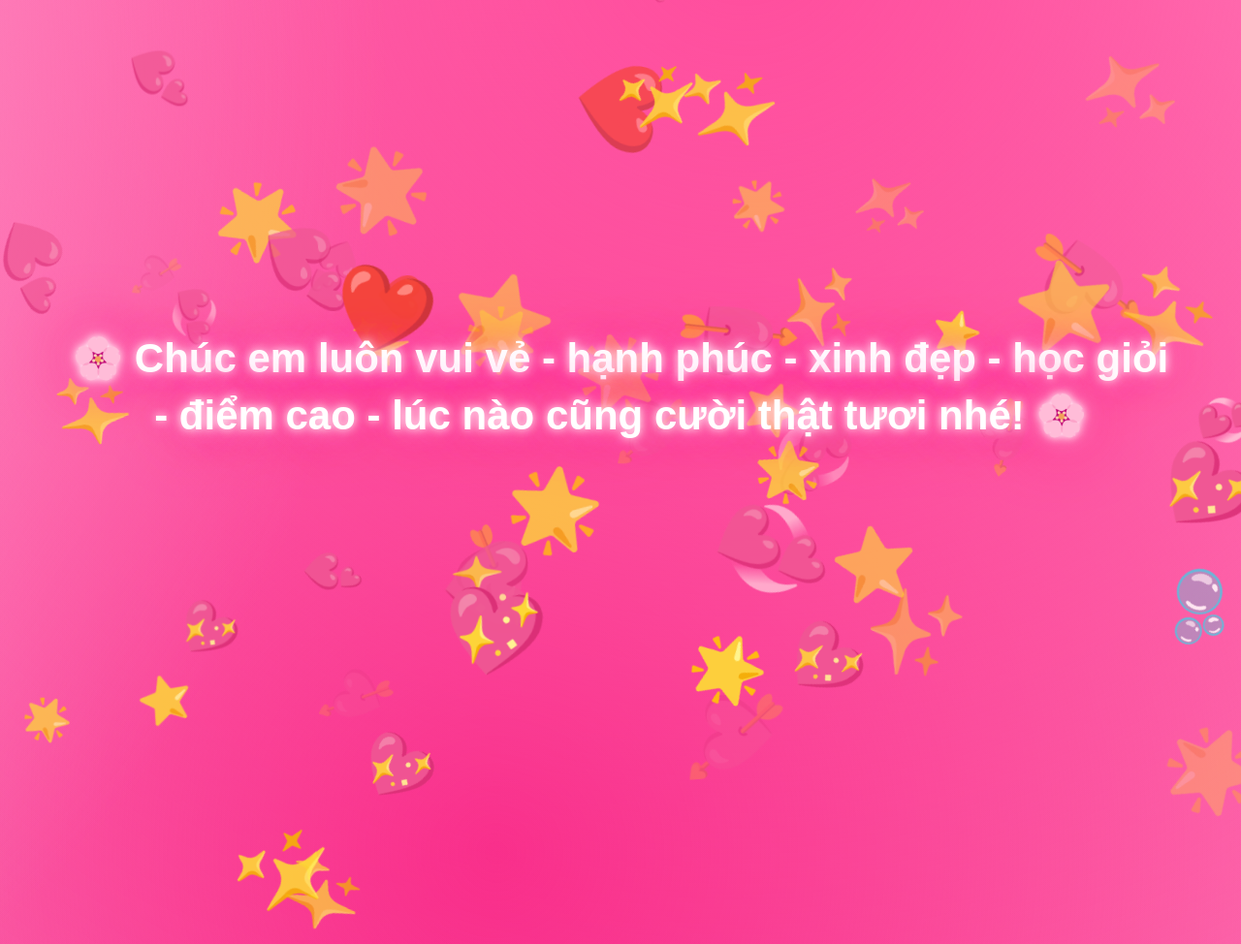
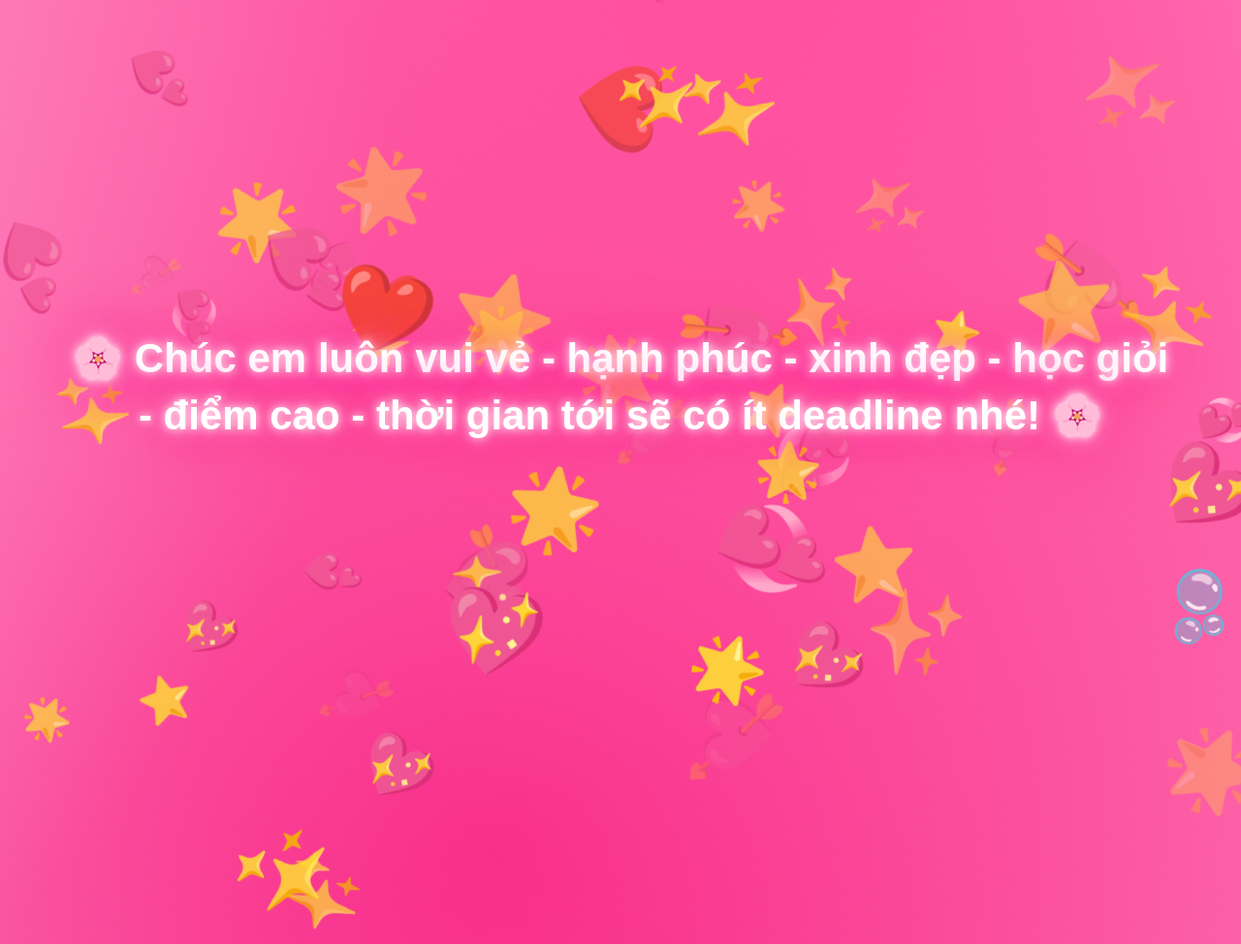
Before and after one commit to sa-ng-vn/chuc-em-ngay-8.3-vv, a plain HTML site: page index.html in a window 1280 px wide. Shown: the top 974 px of the page at 97% size. Drawn offline with Linux system fonts and the light colour scheme.

Commit message:
Update index.html

```diff
--- a/index.html
+++ b/index.html
@@ -92,7 +92,7 @@ body{
 <body>
 
 <div class="message">
-🌸 Chúc em luôn vui vẻ - hạnh phúc - xinh đẹp - học giỏi - điểm cao - lúc nào cũng cười thật tươi nhé! 🌸
+🌸 Chúc em luôn vui vẻ - hạnh phúc - xinh đẹp - học giỏi - điểm cao - thời gian tới sẽ có ít deadline nhé! 🌸
 </div>
 
 <script>
```
